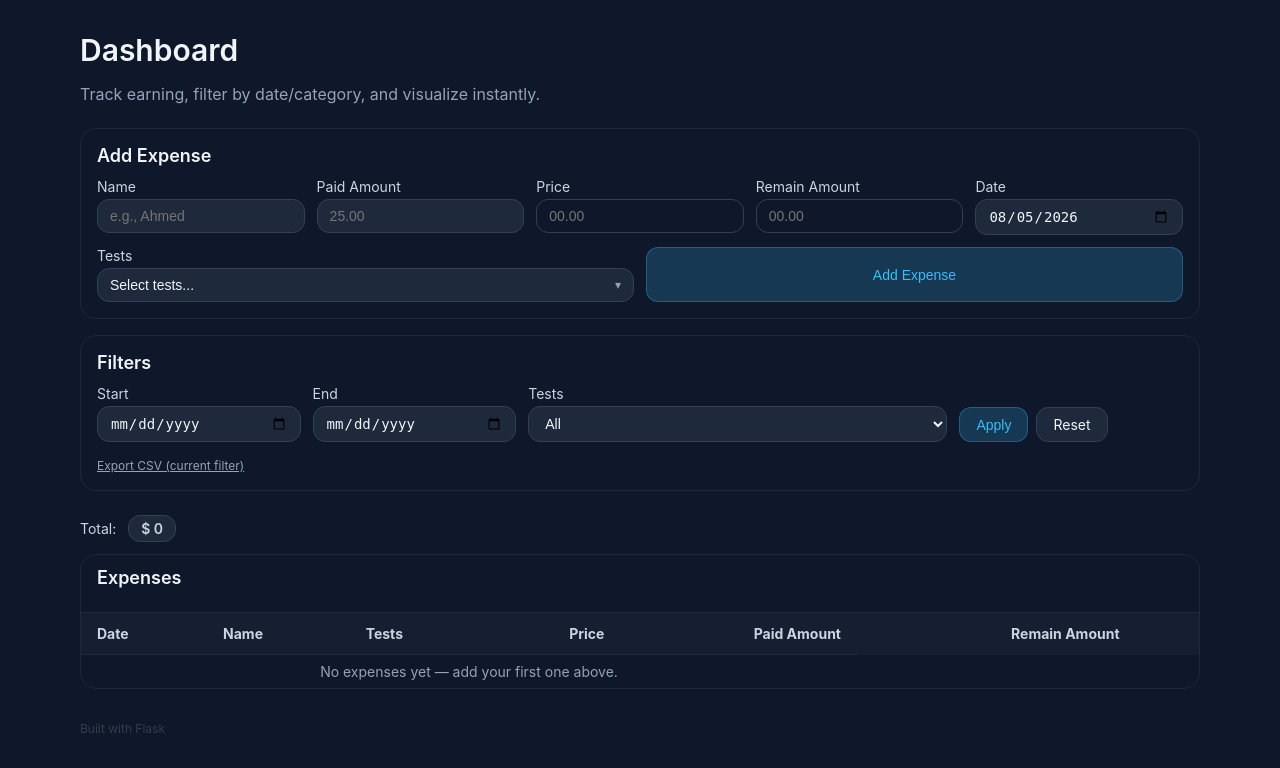
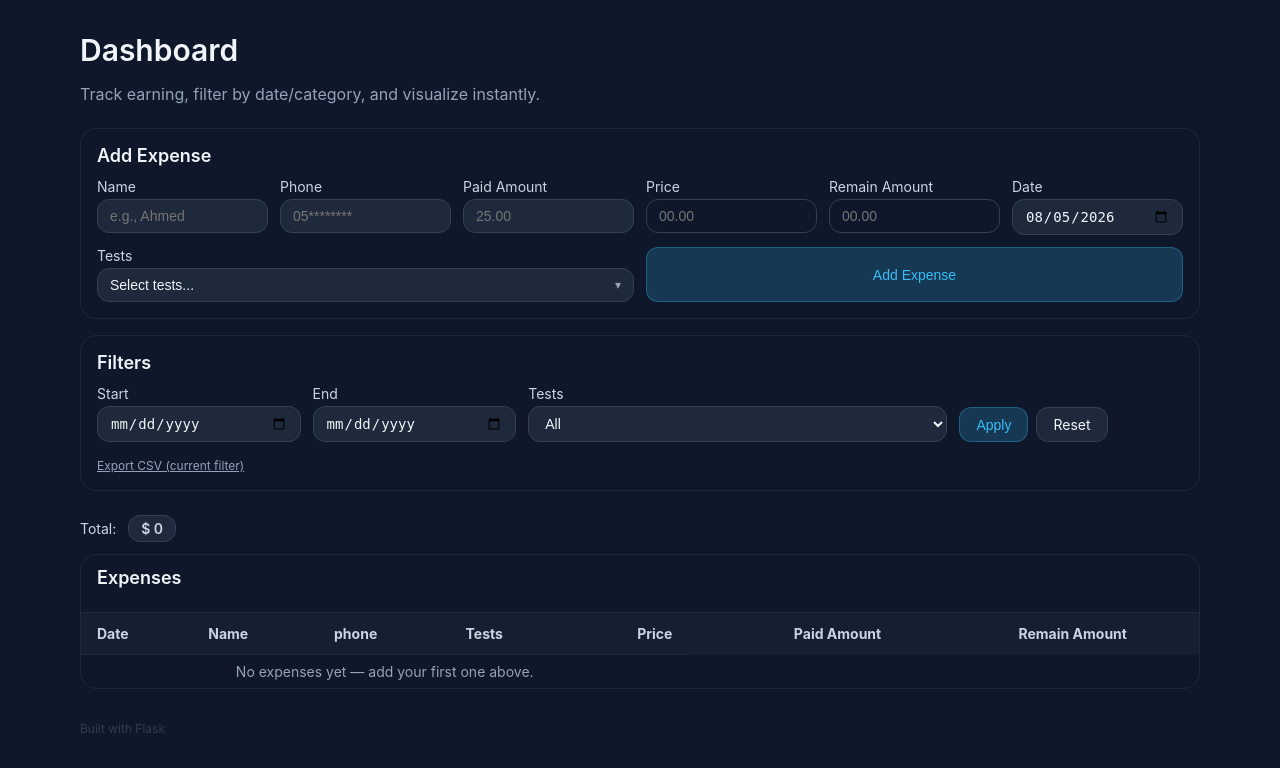
Before and after one commit to MahmoudAlQataa/Simple-POS-System, a Flask app: page / in a window 1280 px wide. Shown: the part 68-836 px from the top of the page. Run offline with Flask 3, Linux system fonts and the light colour scheme; data that the repository does not hold is empty.

Commit message:
Edit: adding phone field

```diff
--- a/app.py
+++ b/app.py
@@ -18,6 +18,7 @@ class Expense(db.Model):
     # intialising the columns
     id = db.Column(db.Integer, primary_key=True)
     name = db.Column(db.String(120), nullable=False)
+    phone = db.Column(db.String(10), nullable=False)
     price = db.Column(db.Float, nullable=False)
     paid_amount = db.Column(db.Float, nullable=False)
     remain_amount = db.Column(db.Float, nullable=False)
@@ -97,6 +98,7 @@ def index():
 def add(): # the data send by method='POST', action={{url_for('add')}}
     # pulling the data
     name = (request.form.get("name") or "").strip() # this mean return somthing or an empety string but don't return null
+    phone_str = (request.form.get("phone") or "").strip() # this mean return somthing or an empety string but don't return null
     price_str = (request.form.get("price") or "").strip()
     paid_amount_str = (request.form.get("paid_amount") or "").strip()
     remain_amount_str = (request.form.get("remain_amount") or "").strip()
@@ -130,8 +132,14 @@ def add(): # the data send by method='POST', action={{url_for('add')}}
         flash("Invalid price value", "error")
         return redirect(url_for("index"))
 
+    # try:
+    #     phone = int(phone_str) if price_str else 0
+    # except ValueError:
+    #     flash("Invalid phone value", "error")
+    #     return redirect(url_for("index"))
+
     # adding the data into the database
-    e = Expense(name=name, price=price, paid_amount=paid_amount, remain_amount=remain_amount, category=category, date=d)
+    e = Expense(name=name, phone=phone_str, price=price, paid_amount=paid_amount, remain_amount=remain_amount, category=category, date=d)
     db.session.add(e)
     db.session.commit()
 
@@ -210,10 +218,10 @@ def export_csv():
         q = q.filter(Expense.category == selected_category)
 
     expenses = q.order_by(Expense.date.desc(), Expense.id.desc()).all() # pulling the data from the db
-    lines = ["date, name, category, price, paid_amount, remain_amount"] # header line
+    lines = ["date, name, phone, category, price, paid_amount, remain_amount"] # header line
 
     for e in expenses:
-        lines.append(f"{e.date.isoformat()}, {e.name}, {e.category}, {e.price:.2f}, {e.paid_amount:.2f}, {e.remain_amount:.2f}")
+        lines.append(f"{e.date.isoformat()}, {e.name}, {e.phone}, {e.category}, {e.price:.2f}, {e.paid_amount:.2f}, {e.remain_amount:.2f}")
     csv_data = "\n".join(lines)
 
     fname_start = start_str or "all"
--- a/static/css/style.css
+++ b/static/css/style.css
@@ -214,7 +214,7 @@ a {
 
 .field-row {
   display: grid;
-  grid-template-columns: 1fr 1fr 1fr 1fr 1fr;
+  grid-template-columns: repeat(6, 1fr);
   gap: 12px;
 }
 
--- a/templates/index.html
+++ b/templates/index.html
@@ -21,6 +21,10 @@
         <label class="field">
           <span class="field-label">Name</span>
           <input name="name" placeholder="e.g., Ahmed" class="input" />
+        </label>
+        <label class="field">
+          <span class="field-label">Phone</span>
+          <input name="phone" type="number" placeholder="05********" class="input" />
         </label>
         <label class="field">
           <span class="field-label">Paid Amount</span>
@@ -154,6 +158,7 @@
         <tr>
           <th class="text-left">Date</th>
           <th class="text-left">Name</th>
+          <th class="text-left">phone</th>
           <th class="text-left">Tests</th>
           <th class="text-right">Price</th>
           <th class="text-right">Paid Amount</th>
@@ -171,6 +176,7 @@
           <!-- looping in the data -->
           <td>{{ e.date.strftime("%Y-%m-%d") if e.date else '' }}</td>
           <td>{{ e.name }}</td>
+          <td>{{ e.phone }}</td>
           <td>{{ e.category }}</td>
           <td class="text-right">${{ '%.2f'|format(e.price) }}</td> <!-- formating for 2 digets , -->
           <td class="text-right">${{ '%.2f'|format(e.paid_amount) }}</td>
```
